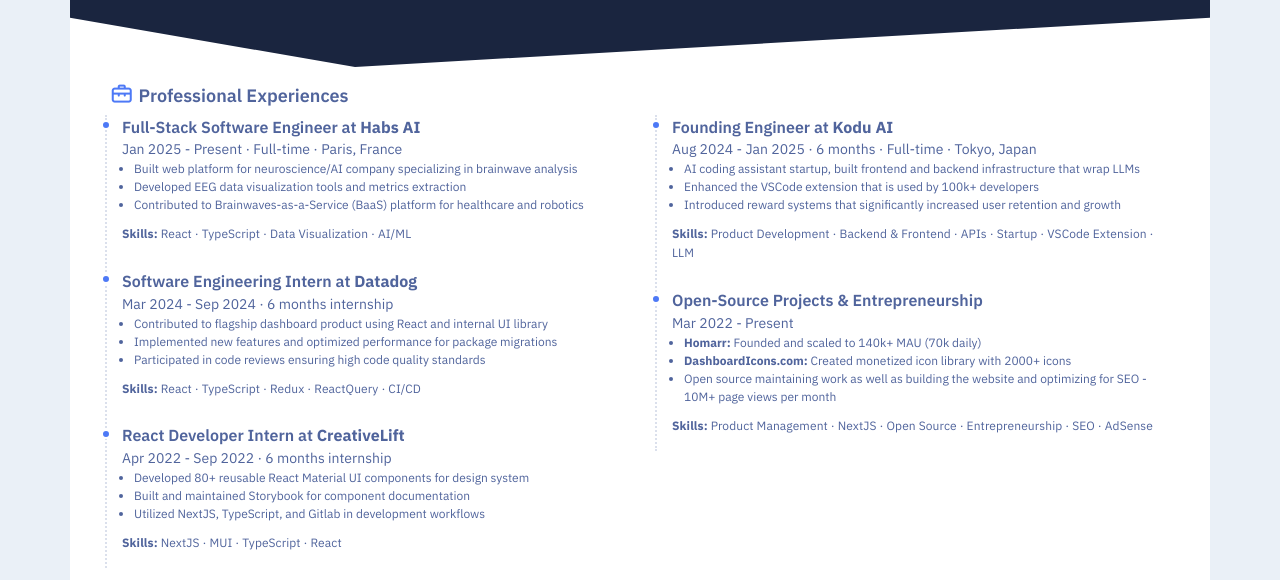
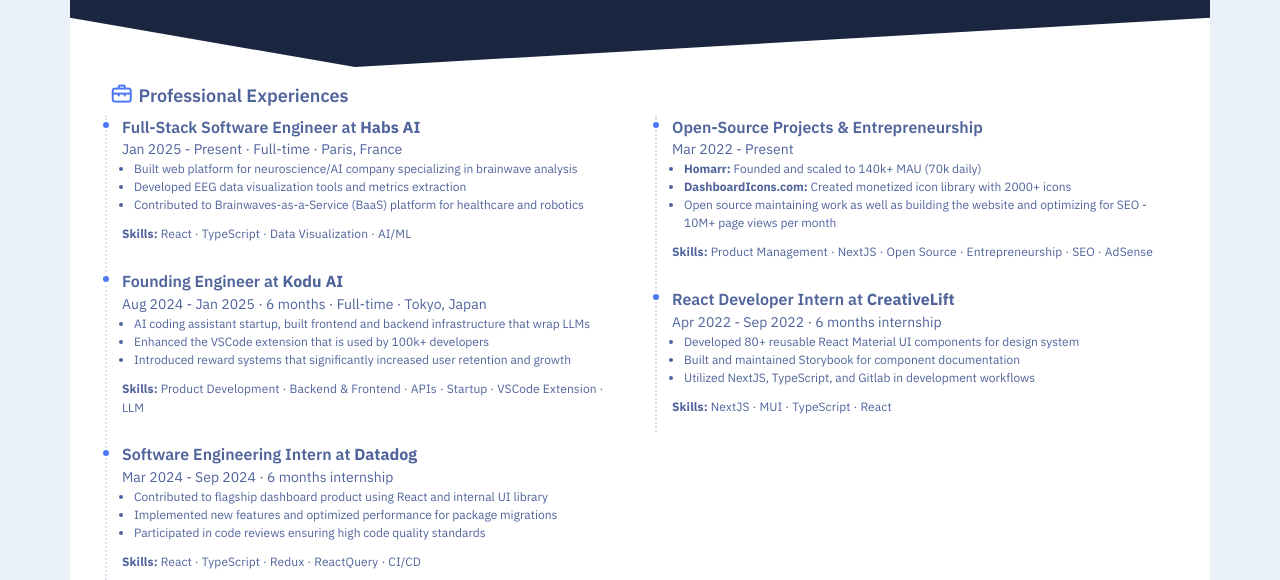
Before and after one commit to ajnart/ajnart.github.io, a plain HTML site: page index.html in a window 1280 px wide. Shown: the part 179-759 px from the top of the page. Drawn offline with nearby package versions, Linux system fonts and the light colour scheme; a script that the page names is missing.

Commit message:
layout update

```diff
--- a/index.html
+++ b/index.html
@@ -118,10 +118,10 @@
           </div>
           </div>
           <div class="row">
-            <!-- Column 1 -->
+            <!-- Column 1: First 3 experiences (top to bottom) -->
             <div class="col-sm-6 col-print-6">
             <div class="timeline">
-              <!-- Position 1,1: Habs AI (Most Recent) -->
+              <!-- Position 1: Habs AI (Most Recent) -->
               <div class="time-item">
                 <div class="item-info">
                   <h5 class="my-1 text-dark"><a href="https://habs.ai">Full-Stack Software Engineer at <b>Habs AI</b></a></h5>
@@ -135,7 +135,22 @@
                 </div>
               </div>
 
-              <!-- Position 2,1: Datadog -->
+              <!-- Position 2: Kodu AI -->
+              <div class="time-item mt-3">
+                <div class="item-info">
+                  <h5 class="my-1 text-dark"><a href="https://kodu.ai">Founding Engineer at <b>Kodu AI</b></a></h5>
+                  <div class="font-14">Aug 2024 - Jan 2025 · 6 months · Full-time · Tokyo, Japan</div>
+                  <ul>
+                    <li>AI coding assistant startup, built frontend and backend infrastructure that wrap LLMs</li>
+                    <li>Enhanced the VSCode extension that is used by 100k+ developers</li>
+                    <li>Introduced reward systems that significantly increased user retention and growth</li>
+                  </ul>
+                  <p class="skills"><b>Skills:</b> Product Development · Backend & Frontend · APIs · Startup · VSCode Extension · LLM
+                  </p>
+                </div>
+              </div>
+
+              <!-- Position 3: Datadog -->
               <div class="time-item mt-3">
                 <div class="item-info">
                   <h5 class="my-1 text-dark"><a href="https://www.datadoghq.com/">Software Engineering Intern at
@@ -149,43 +164,14 @@
                   <p class="skills"><b>Skills:</b> React · TypeScript · Redux · ReactQuery · CI/CD</p>
                 </div>
               </div>
+            </div>
+            </div>
 
-              <!-- Position 3,1: CreativeLift -->
-              <div class="time-item mt-3">
-                <div class="item-info">
-                  <h5 class="my-1 text-dark"><a href="https://www.linkedin.com/company/creative-lift/">React Developer
-                      Intern at
-                      <b>CreativeLift</b></a></h5>
-                  <div class="font-14">Apr 2022 - Sep 2022 · 6 months internship</div>
-                  <ul>
-                    <li>Developed 80+ reusable React Material UI components for design system</li>
-                    <li>Built and maintained Storybook for component documentation</li>
-                    <li>Utilized NextJS, TypeScript, and Gitlab in development workflows</li>
-                  </ul>
-                  <p class="skills"><b>Skills:</b> NextJS · MUI · TypeScript · React</p>
-                  </div>
-                  </div>
-                  </div>
-                  </div>
-
-          <!-- Column 2 -->
+          <!-- Column 2: Remaining experiences (top to bottom) -->
           <div class="col-sm-6 col-print-6">
             <div class="timeline">
-              <!-- Position 1,2: Kodu AI -->
+              <!-- Position 4: Open-Source Projects -->
               <div class="time-item">
-                <div class="item-info">
-                  <h5 class="my-1 text-dark"><a href="https://kodu.ai">Founding Engineer at <b>Kodu AI</b></a></h5>
-                  <div class="font-14">Aug 2024 - Jan 2025 · 6 months · Full-time · Tokyo, Japan</div>
-                  <ul>
-                    <li>AI coding assistant startup, built frontend and backend infrastructure that wrap LLMs</li>
-                    <li>Enhanced the VSCode extension that is used by 100k+ developers</li>
-                    <li>Introduced reward systems that significantly increased user retention and growth</li>
-                  </ul>
-                  <p class="skills"><b>Skills:</b> Product Development · Backend & Frontend · APIs · Startup · VSCode Extension · LLM</p>
-                </div>
-              </div>
-              <!-- Position 2,2: Open-Source Projects -->
-              <div class="time-item mt-3">
                 <div class="item-info">
                   <h5 class="my-1 text-dark"><a href="https://github.com/ajnart">Open-Source Projects & Entrepreneurship</a></h5>
                   <div class="font-14">Mar 2022 - Present</div>
@@ -197,9 +183,24 @@
                     <li>Open source maintaining work as well as building the website and optimizing for SEO - 10M+ page views per month</li>
                   </ul>
                   <p class="skills"><b>Skills:</b> Product Management · NextJS · Open Source · Entrepreneurship · SEO · AdSense</p>
-                  </div>
+                </div>
               </div>
-              </div>
+<!-- Position 5: CreativeLift -->
+<div class="time-item mt-3">
+  <div class="item-info">
+    <h5 class="my-1 text-dark"><a href="https://www.linkedin.com/company/creative-lift/">React Developer
+        Intern at
+        <b>CreativeLift</b></a></h5>
+    <div class="font-14">Apr 2022 - Sep 2022 · 6 months internship</div>
+    <ul>
+      <li>Developed 80+ reusable React Material UI components for design system</li>
+      <li>Built and maintained Storybook for component documentation</li>
+      <li>Utilized NextJS, TypeScript, and Gitlab in development workflows</li>
+    </ul>
+    <p class="skills"><b>Skills:</b> NextJS · MUI · TypeScript · React</p>
+  </div>
+</div>
+            </div>
           </div>
           </div>
           </div>
```
